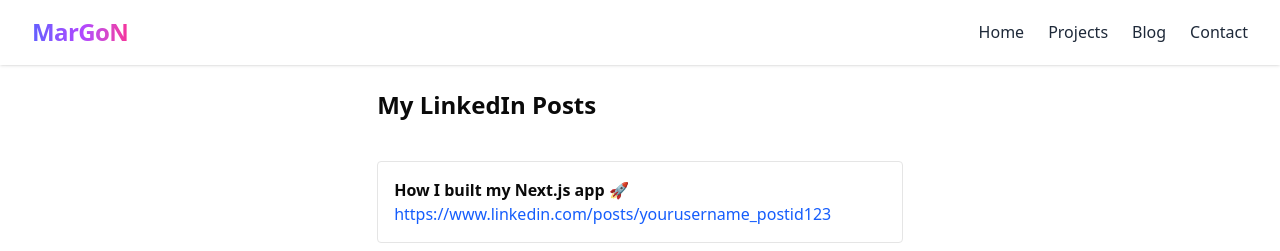
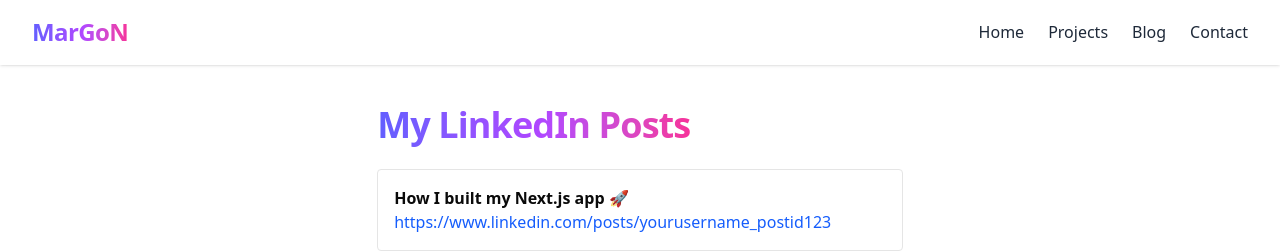
Before and after one commit to Marg0n/next-level-portfolio, a Next.js app: page /blog in a window 1280 px wide. Shown: the top 251 px of the page. Built offline with nearby package versions, Linux system fonts and the light colour scheme.

Commit message:
Modify: Modified MyBlog header styles.

```diff
--- a/src/components/modules/blog/MyBlogs.tsx
+++ b/src/components/modules/blog/MyBlogs.tsx
@@ -18,7 +18,11 @@ const MyBlogs = () => {
 
   return (
     <div className="flex flex-col gap-6 p-6">
-      <h1 className="text-2xl font-bold mb-4">My LinkedIn Posts</h1>
+      <h2 className="mt-4 font-bold text-4xl tracking-tight">
+        <span className="bg-gradient-to-r from-indigo-500 via-purple-500 to-pink-500 bg-clip-text text-transparent">
+          My LinkedIn Posts
+        </span>
+      </h2>
       <LinkedInPosts posts={posts} />
       <iframe
         src="https://www.linkedin.com/embed/feed/update/urn:li:share:1234567890123456789"
```
